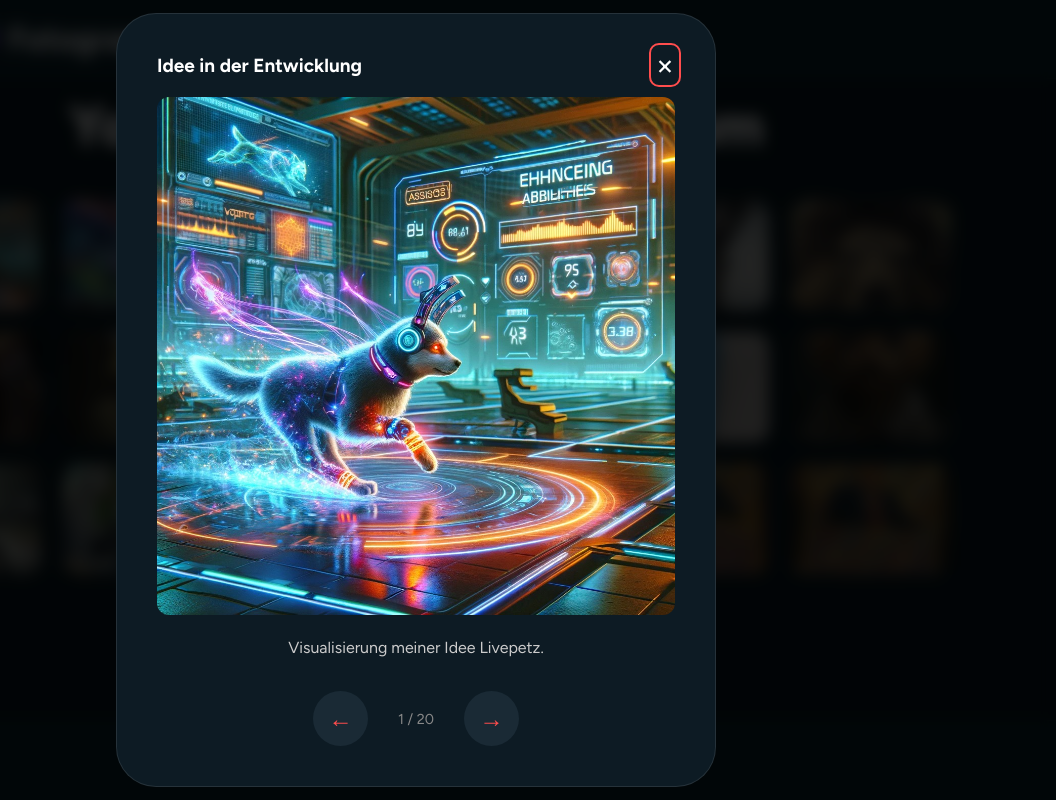
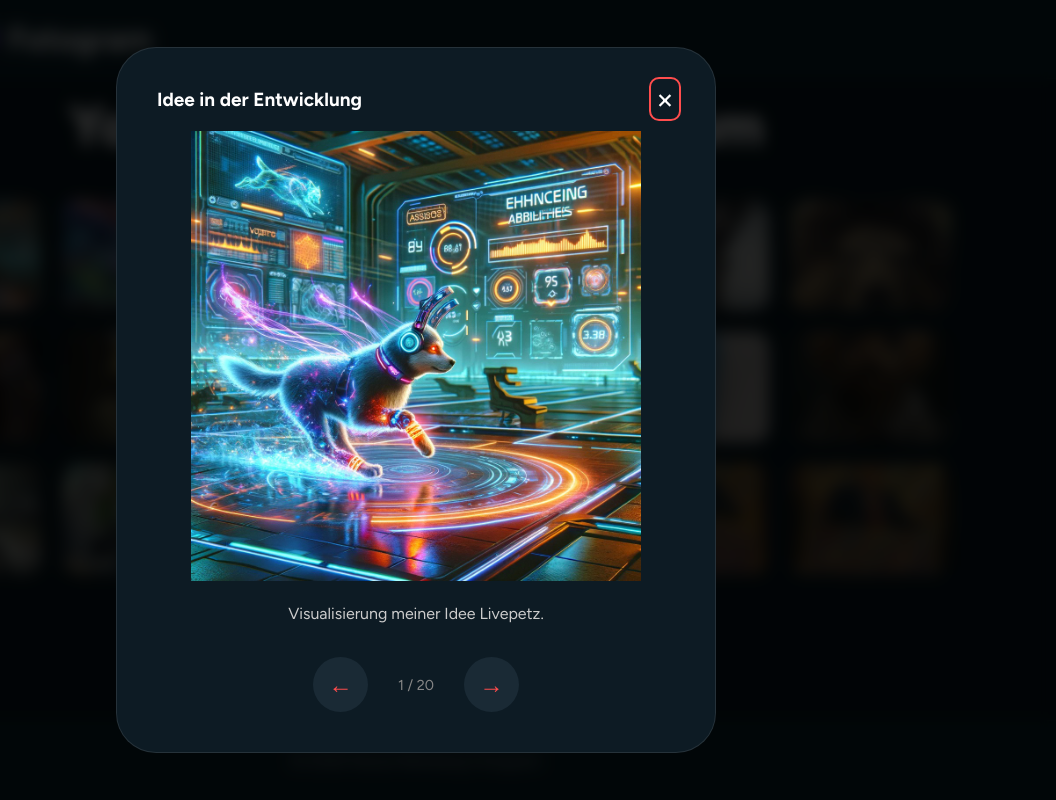
Before and after one commit to WeinbergSolution/fotogram, a plain HTML site: page index.html in a window 1280 px wide. Both pictures are taken after a click on the button 185 px from the left and 255 px from the top of the page. Shown: the full height of the page, 224-1280 px from the left. Drawn offline with Linux system fonts and the light colour scheme.

Commit message:
Add: revue

```diff
--- a/dom_manipulation.js
+++ b/dom_manipulation.js
@@ -21,8 +21,8 @@ let pictureArray = [
   },
   {
     pictureSrc: "./img/image5.jpeg",
-    titel: "Bild ein wesen aus eienr anderen Welt",
-    description: "Ein wesen aus einer anderen Welt, sind sie schon hier?",
+    titel: "esen aus eienr anderen Welt",
+    description: "Sind sie schon hier?",
   },
   {
     pictureSrc: "./img/image6.jpeg",
@@ -52,8 +52,7 @@ let pictureArray = [
   {
     pictureSrc: "./img/image11.jpeg",
     titel: "Bild Wikki Prototyp elektrisches Gerät",
-    description:
-      "Wikki eine Idee von mir um Kindern zugang zu LLMS Barriererfrei zugeben.",
+    description: "Wikki zugang zu LLMS Barriererfrei.",
   },
   {
     pictureSrc: "./img/image12.jpeg",
@@ -97,7 +96,7 @@ let pictureArray = [
   },
   {
     pictureSrc: "./img/image20.jpeg",
-    titel: "Bild Gamendes Eichhörnchen",
+    titel: "Gamendes Eichhörnchen",
     description: "Lets Game Bitch",
   },
 ];
@@ -106,17 +105,19 @@ let currentIndex = 0;
 
 function generatePictures() {
   const container = document.getElementById("picture_container");
+  const template = document.getElementById("picture-template");
+
   container.innerHTML = "";
 
   for (let i = 0; i < pictureArray.length; i++) {
     let item = pictureArray[i];
-    container.innerHTML += `
-      <button type="button" class="pic-card" onclick="openPopup(${i})" aria-label="Bild ansehen: ${item.titel}">
-        <figure>
-          <img src="${item.pictureSrc}" alt="${item.titel}">
-        </figure>
-      </button>
-    `;
+
+    let htmlString = template.innerHTML;
+    htmlString = htmlString
+      .replace(/INDEX/g, i)
+      .replace(/TITEL/g, item.titel)
+      .replace(/QUELLE/g, item.pictureSrc);
+    container.innerHTML += htmlString;
   }
 }
 
@@ -158,4 +159,3 @@ window.addEventListener("keydown", function (event) {
     if (event.key === "ArrowLeft") changePicture(-1);
   }
 });
-generatePictures();
--- a/index.html
+++ b/index.html
@@ -40,6 +40,7 @@
       class="popup-overlay"
       onclick="closePopup()"
       role="presentation"
+      style="display: none"
     >
       <div
         class="popup-content"
@@ -59,7 +60,7 @@
           </button>
         </div>
 
-        <figure>
+        <figure class="popup-figure">
           <img id="popup_img" src="" alt="Detaillierte Ansicht" />
           <figcaption id="popup_description"></figcaption>
         </figure>
@@ -90,6 +91,19 @@
       </div>
     </div>
 
+    <template id="picture-template">
+      <button
+        type="button"
+        class="pic-card"
+        onclick="openPopup(INDEX)"
+        aria-label="Bild ansehen: TITEL"
+      >
+        <figure>
+          <img src="QUELLE" alt="TITEL" />
+        </figure>
+      </button>
+    </template>
+
     <script src="dom_manipulation.js"></script>
   </body>
 </html>
--- a/style.css
+++ b/style.css
@@ -197,7 +197,7 @@ Popup / Modal (MIT FIGURE/FIGCAPTION)
   padding: 40px;
   border-radius: 40px;
   max-width: 600px;
-  width: 90%;
+  width: 100%;
   position: relative;
   text-align: center;
   border: 1px solid rgba(255, 255, 255, 0.1);
@@ -224,14 +224,16 @@ Popup / Modal (MIT FIGURE/FIGCAPTION)
   display: flex;
   flex-direction: column;
   align-items: center;
+  position: relative;
 }
 
 .popup-content img {
   width: 100%;
-  max-height: 550px;
-  object-fit: cover;
+  height: 450px;
+  object-fit: contain;
   border-radius: 12px;
   margin-bottom: 20px;
+  display: block;
 }
 
 #popup_description {
```
